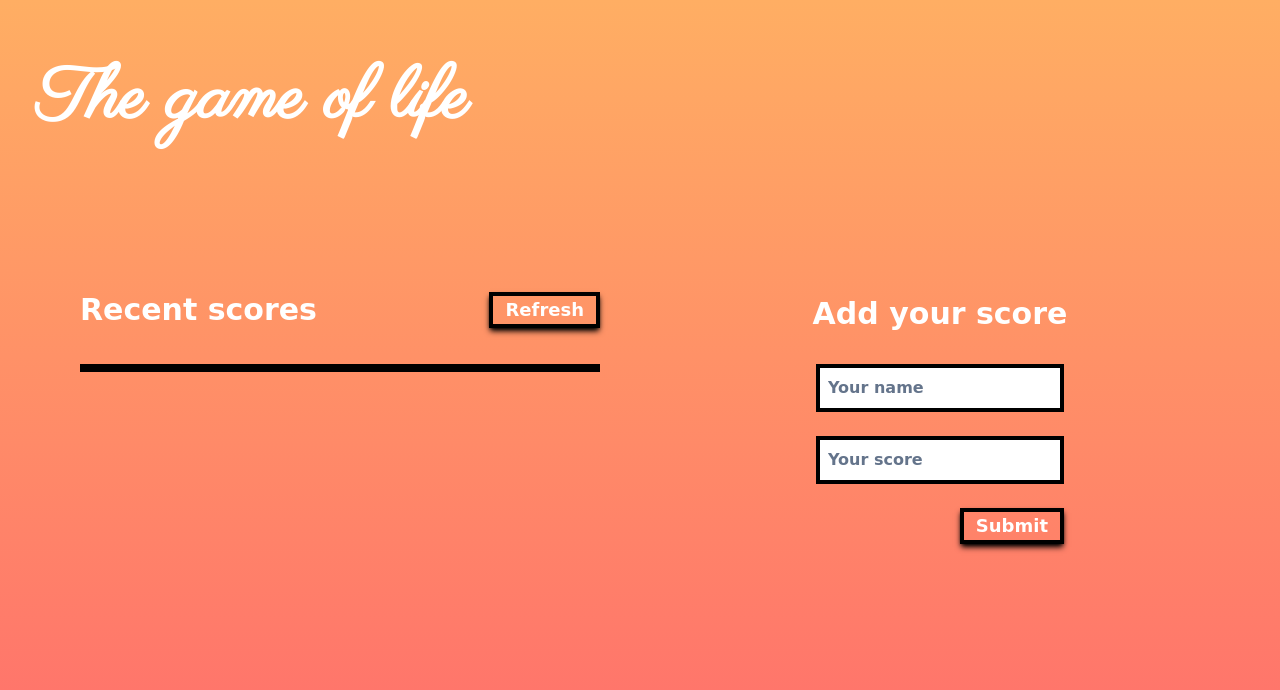
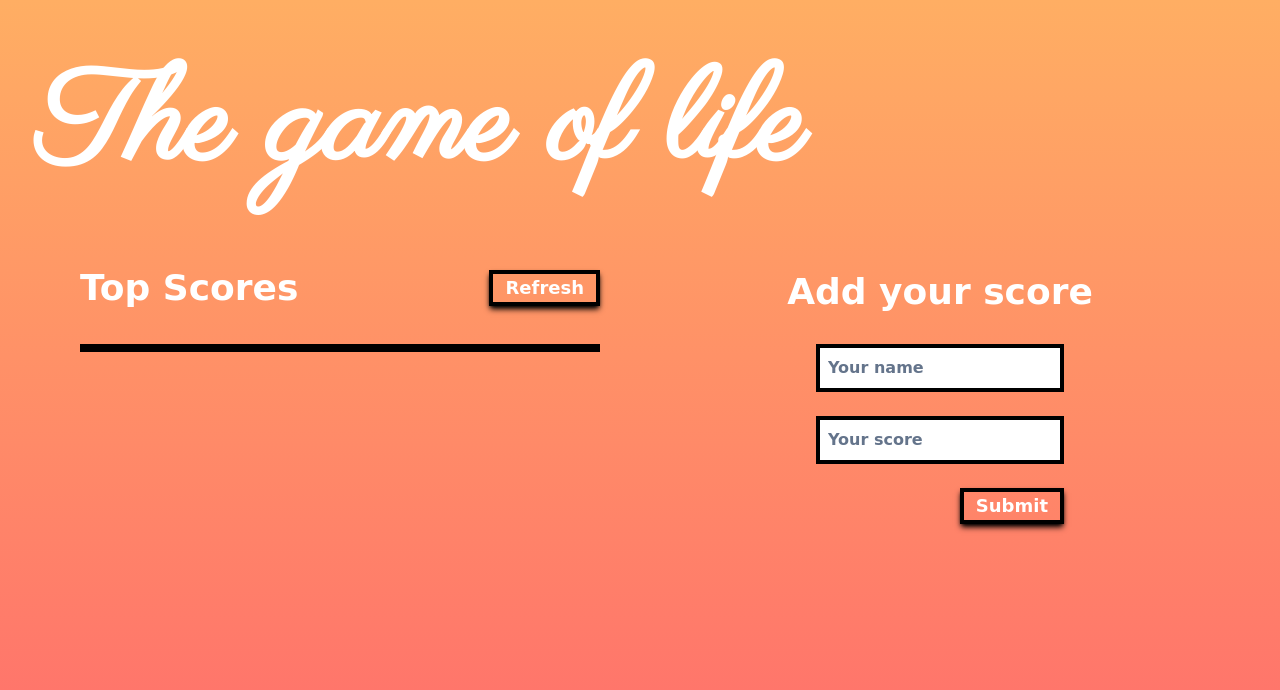
Before and after one commit to Sboursen/Leaderboard, a website built with webpack: page src/index.html in a window 1280 px wide. Built offline with nearby package versions, Linux system fonts and the light colour scheme; no server answers; a web font is replaced by a local one.

```diff
--- a/src/index.html
+++ b/src/index.html
@@ -9,21 +9,21 @@
 </head>
 
 <body
-  class=" bg-gradient-to-b from-rajeh to-bittersweet text-white w-full h-screen font-body font-bold">
+  class=" bg-gradient-to-b from-rajeh to-bittersweet text-white w-full min-h-screen font-body font-bold">
   <header
-    class="block w-full text-7xl py-16 px-9 font-title">
-    <h1>
+    class="block w-full text-7xl md:text-9xl py-16 px-9 font-title">
+    <h1 class="text-center md:text-left">
       The game of life
     </h1>
   </header>
 
   <main
-    class="flex flex-row gap-20 justify-center items-start m-20">
+    class="flex flex-col md:flex-row gap-20 justify-center items-start mx-20 mb-20">
     <section
-      class="scores flex flex-col gap-6 w-full justify-between items-center self-stretch h-full">
+      class="scores flex flex-col gap-6 w-full justify-between items-center self-stretch h-full max-h-screen">
       <div
         class="header flex justify-between items-center w-full self-start">
-        <h2 class="text-3xl py-3">Recent scores
+        <h2 class="text-4xl font-bold py-3">Top Scores
         </h2>
         <button type="button"
           class="refresh-button button">Refresh</button>
@@ -34,7 +34,8 @@
     </section>
     <section
       class="add-score flex flex-col gap-4 w-full h-full justify-between items-center">
-      <h2 class="text-3xl py-4">Add your score</h2>
+      <h2 class="text-4xl font-bold py-4">Add your score
+      </h2>
       <form class="submit-score flex flex-col gap-6 h-full">
         <label for="name">
           <input class="input" type="text" id="name-input"
```
